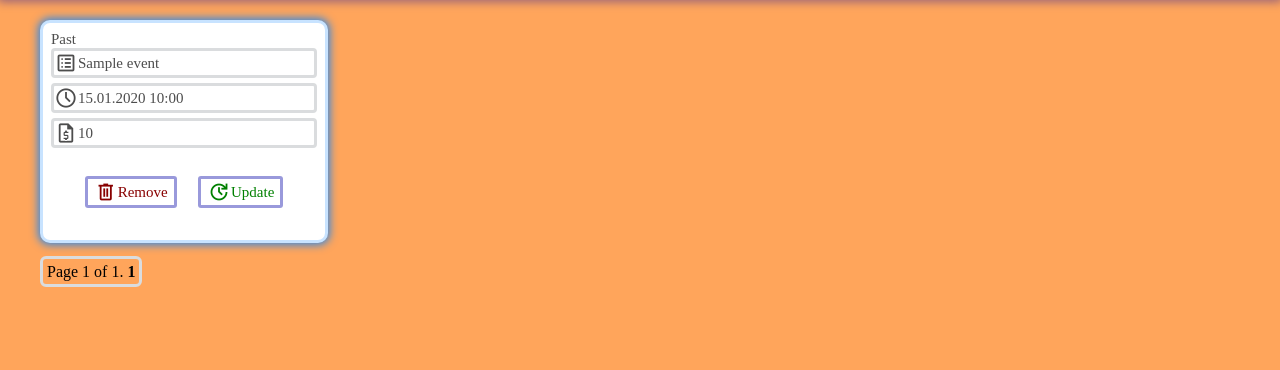
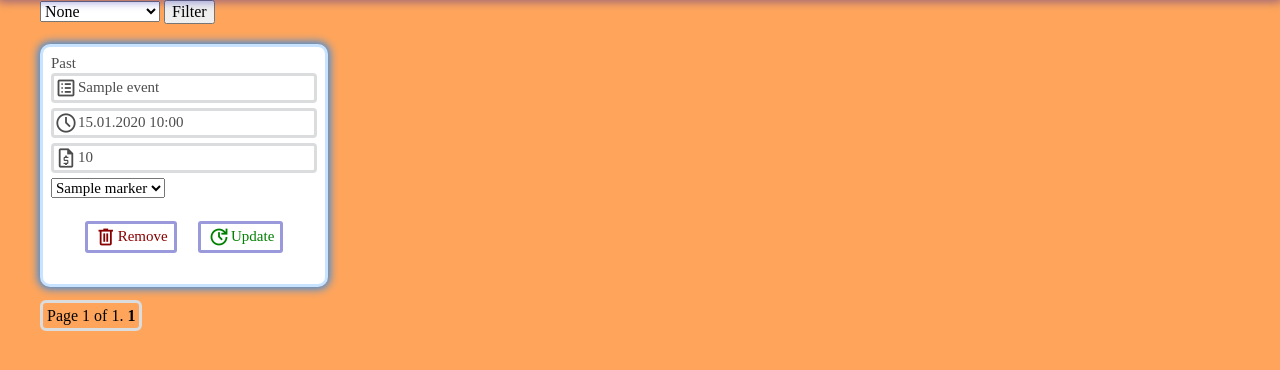
Before and after one commit to PavelPythonDeveloper/salary_calculation, a Django app: page /events/list/ in a window 1280 px wide. Shown: the part 50-420 px from the top of the page. Run offline with Django 4.2, Linux system fonts and the light colour scheme; a user stored in the database is signed in; tables that the repository leaves empty hold one stand-in row (values such as "Sample post").

Commit message:
Add form to choose marker

```diff
--- a/salarycalculation/events/templates/events/list.html
+++ b/salarycalculation/events/templates/events/list.html
@@ -4,7 +4,20 @@
 
 {% block content %}
 <div class="container">
+    <div class="marker-holder">
+        <form  action="{% url 'events:marker_filter' %}" method="post" novalidate>
+            {% csrf_token %}
+            <select name="filter">
+                <option value='None'>None</option>
+                {% for marker in user.markers.all %}
+                    <option value="{{ marker.id }}">{{ marker.name }}</option>
+                {% endfor %}
+            </select>
+            <input type = "submit" value="Filter">
+        </form>
+    </div>
     <div class="content">
+
         {% if not events %}
             <div class="empty-message">
                 {{ empty_event_list_msg }}<a href="{% url 'events:create' %}">Add</a>
@@ -37,6 +50,13 @@
                      </span>
                     {{ event.price }}<br>
                  </div>
+<!--                {{ event.markers.all }}-->
+                <select name="markers">
+                {% for marker in event.markers.all %}
+                    <option>{{ marker.name }}</option>
+<!--                    {{ marker.creator }}-->
+                {% endfor %}
+                </select>
                 <div class="button-holder">
                     <form action="{% url 'events:delete' event.id %}">
                     <button class="button remove" type="submit">
```
Also changed, not shown: salarycalculation/events/migrations/0001_initial.py (deleted), salarycalculation/events/migrations/0002_event_creator.py (deleted).
